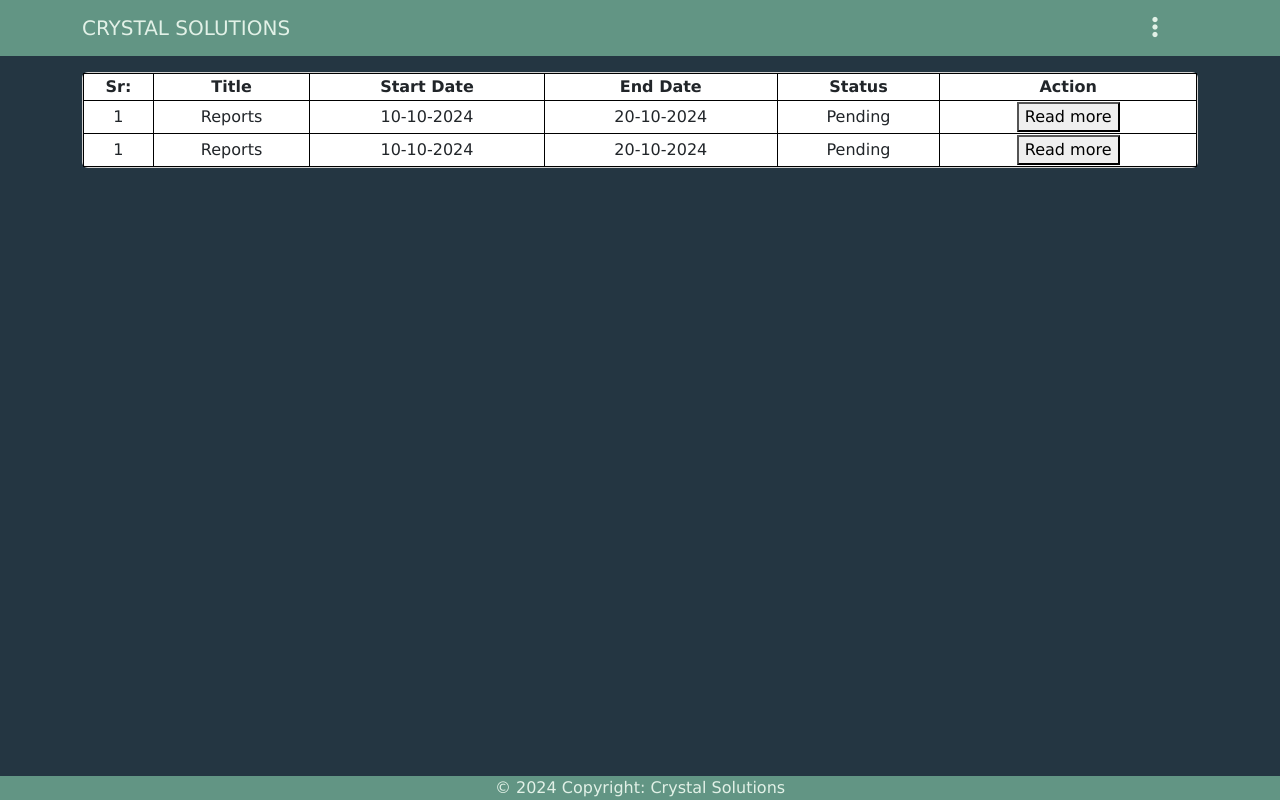
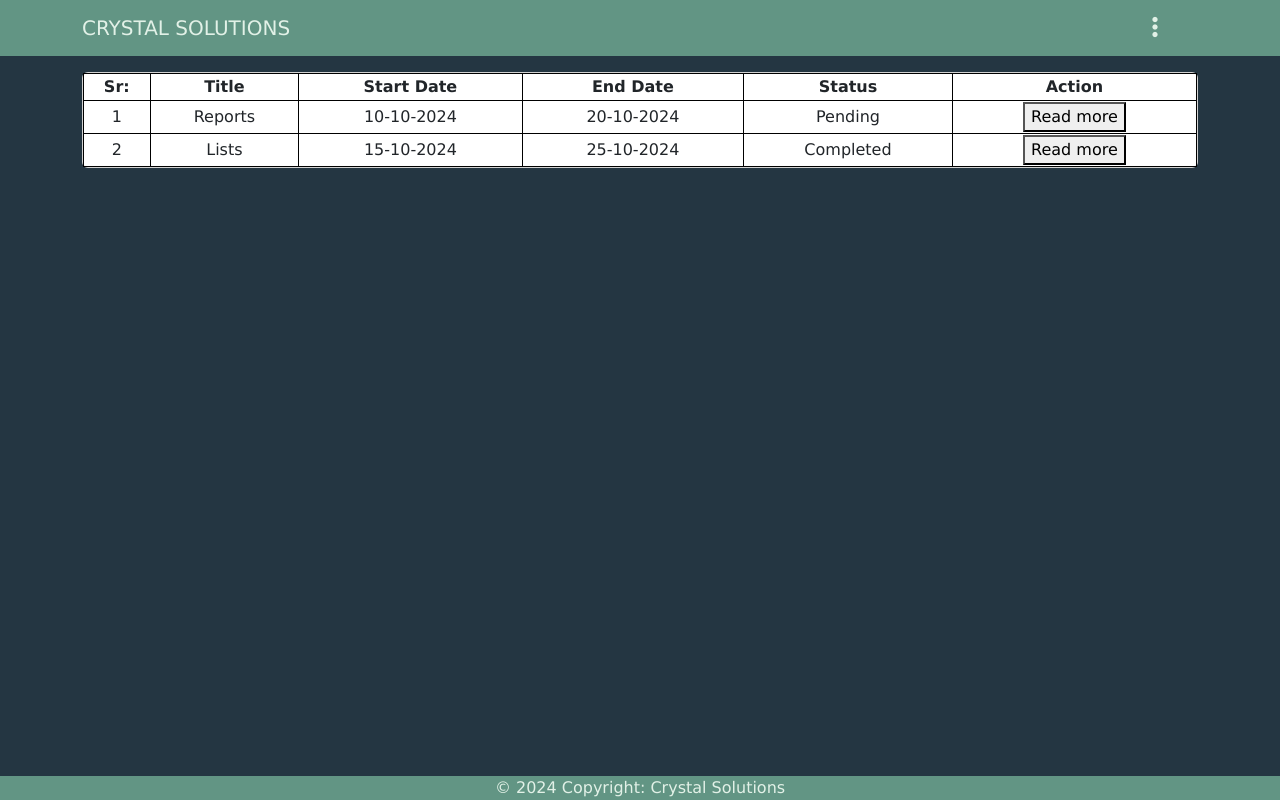
Before and after one commit to hamzayounas256/Task-Manager, a React (Create React App) app: page /alltasks in a window 1280 px wide. Built offline with nearby package versions, Linux system fonts and the light colour scheme.

Commit message:
update all tasks

```diff
--- a/src/Components/AllTasks.jsx
+++ b/src/Components/AllTasks.jsx
@@ -28,11 +28,11 @@ export default function AllTasks() {
 							</td>
 						</tr>
 						<tr>
-							<td>1</td>
-							<td>Reports</td>
-							<td>10-10-2024</td>
-							<td>20-10-2024</td>
-							<td>Pending</td>
+							<td>2</td>
+							<td>Lists</td>
+							<td>15-10-2024</td>
+							<td>25-10-2024</td>
+							<td>Completed</td>
 							<td>
 								<button>Read more</button>
 							</td>
```
